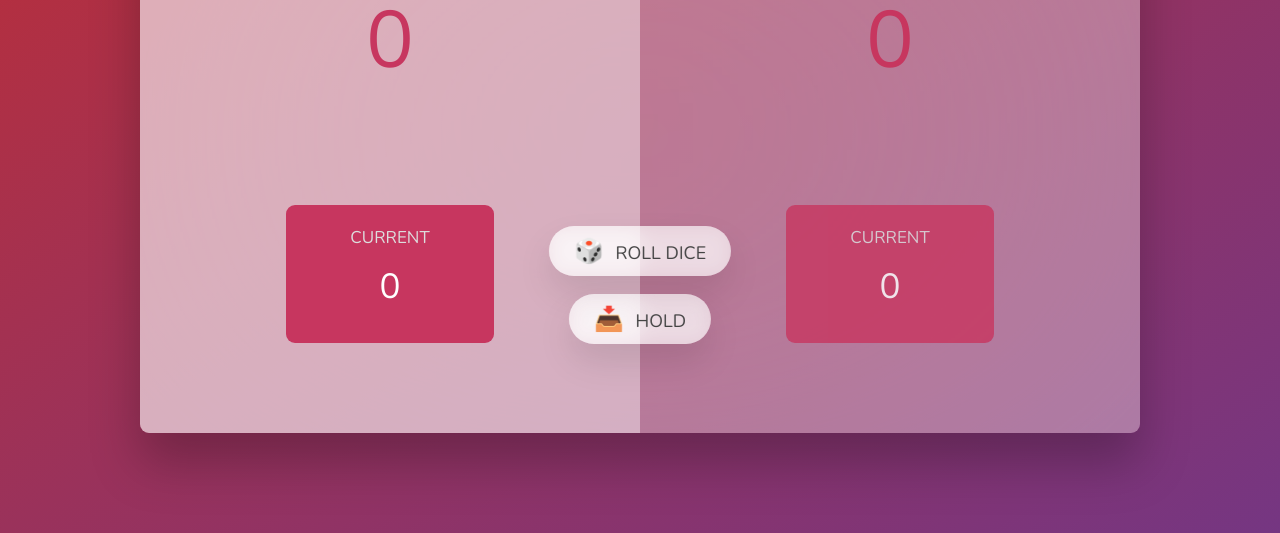
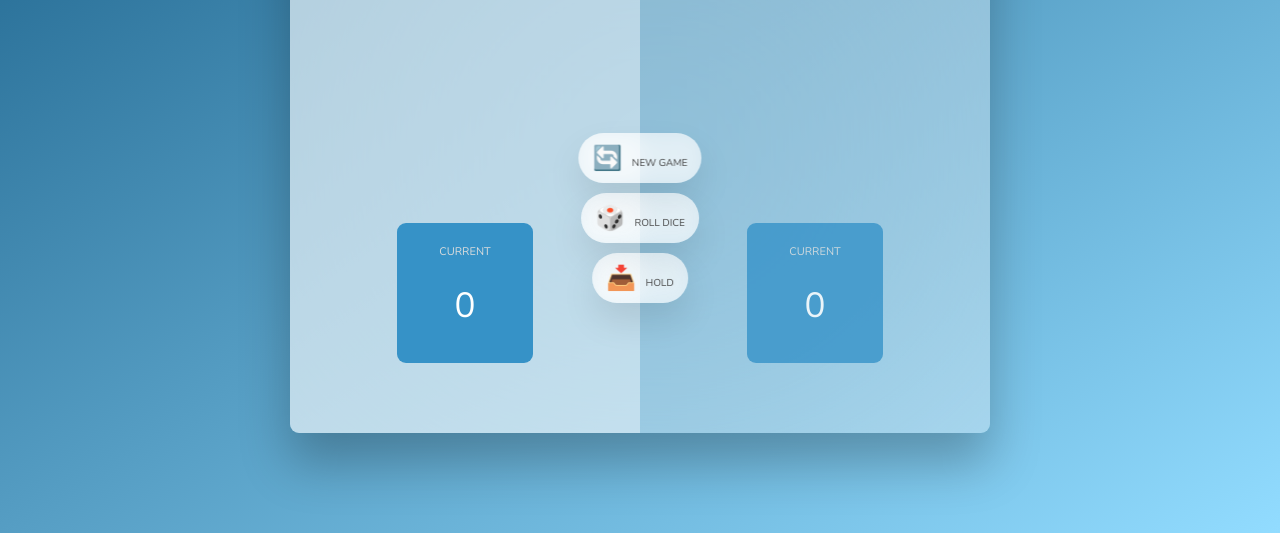
Before and after one commit to mohsowa/Pig-Game, a plain HTML site: page index.html in a window 1280 px wide. Shown: the part 267-800 px from the top of the page. Drawn offline with nearby package versions, Linux system fonts and the light colour scheme.

Commit message:
Update style.css

```diff
--- a/style.css
+++ b/style.css
@@ -1,10 +1,4 @@
-@import url('https://fonts.googleapis.com/css2?family=Nunito&display=swap');
-
-* {
-  margin: 0;
-  padding: 0;
-  box-sizing: inherit;
-}
+@import url("https://fonts.googleapis.com/css2?family=Nunito&display=swap");
 
 html {
   font-size: 62.5%;
@@ -12,11 +6,11 @@ html {
 }
 
 body {
-  font-family: 'Nunito', sans-serif;
+  font-family: "Nunito", sans-serif;
   font-weight: 400;
   height: 100vh;
   color: #333;
-  background-image: linear-gradient(to top left, #753682 0%, #bf2e34 100%);
+  background-image: linear-gradient(to top left, #92dcff 0%, #195f88 100%);
   display: flex;
   align-items: center;
   justify-content: center;
@@ -25,7 +19,8 @@ body {
 /* LAYOUT */
 main {
   position: relative;
-  width: 100rem;
+  margin: 10%;
+  width: 70rem;
   height: 60rem;
   background-color: rgba(255, 255, 255, 0.35);
   backdrop-filter: blur(200px);
@@ -38,7 +33,7 @@ main {
 
 .player {
   flex: 50%;
-  padding: 9rem;
+  padding: 10%;
   display: flex;
   flex-direction: column;
   align-items: center;
@@ -48,7 +43,7 @@ main {
 /* ELEMENTS */
 .name {
   position: relative;
-  font-size: 4rem;
+  font-size: 200%;
   text-transform: uppercase;
   letter-spacing: 1px;
   word-spacing: 2px;
@@ -57,9 +52,9 @@ main {
 }
 
 .score {
-  font-size: 8rem;
+  font-size: 400%;
   font-weight: 300;
-  color: #c7365f;
+  color: #3692c7;
   margin-bottom: auto;
 }
 
@@ -78,20 +73,20 @@ main {
 }
 
 .current {
-  background-color: #c7365f;
+  background-color: #3692c7;
   opacity: 0.8;
   border-radius: 9px;
   color: #fff;
   width: 65%;
-  padding: 2rem;
+  padding: 10%;
   text-align: center;
   transition: all 0.75s;
 }
 
 .current-label {
   text-transform: uppercase;
-  margin-bottom: 1rem;
-  font-size: 1.7rem;
+  margin-bottom: 20%;
+  font-size: 110%;
   color: #ddd;
 }
 
@@ -108,7 +103,7 @@ main {
   background: none;
   border: none;
   font-family: inherit;
-  font-size: 1.8rem;
+  font-size: 100%;
   text-transform: uppercase;
   cursor: pointer;
   font-weight: 400;
@@ -118,7 +113,7 @@ main {
   background-color: rgba(255, 255, 255, 0.6);
   backdrop-filter: blur(10px);
 
-  padding: 0.7rem 2.5rem;
+  padding: 1% 2%;
   border-radius: 50rem;
   box-shadow: 0 1.75rem 3.5rem rgba(0, 0, 0, 0.1);
 }
@@ -130,13 +125,13 @@ main {
 }
 
 .btn--new {
-  top: 4rem;
+  top: 50%;
 }
 .btn--roll {
-  top: 39.3rem;
+  top: 60%;
 }
 .btn--hold {
-  top: 46.1rem;
+  top: 70%;
 }
 
 .btn:active {
@@ -153,7 +148,7 @@ main {
   left: 50%;
   top: 16.5rem;
   transform: translateX(-50%);
-  height: 10rem;
+  height: 12%;
   box-shadow: 0 2rem 5rem rgba(0, 0, 0, 0.2);
 }
 
@@ -163,7 +158,7 @@ main {
 
 .player--winner .name {
   font-weight: 700;
-  color: #c7365f;
+  color: #3692c7;
 }
 
 .hidden {
```
